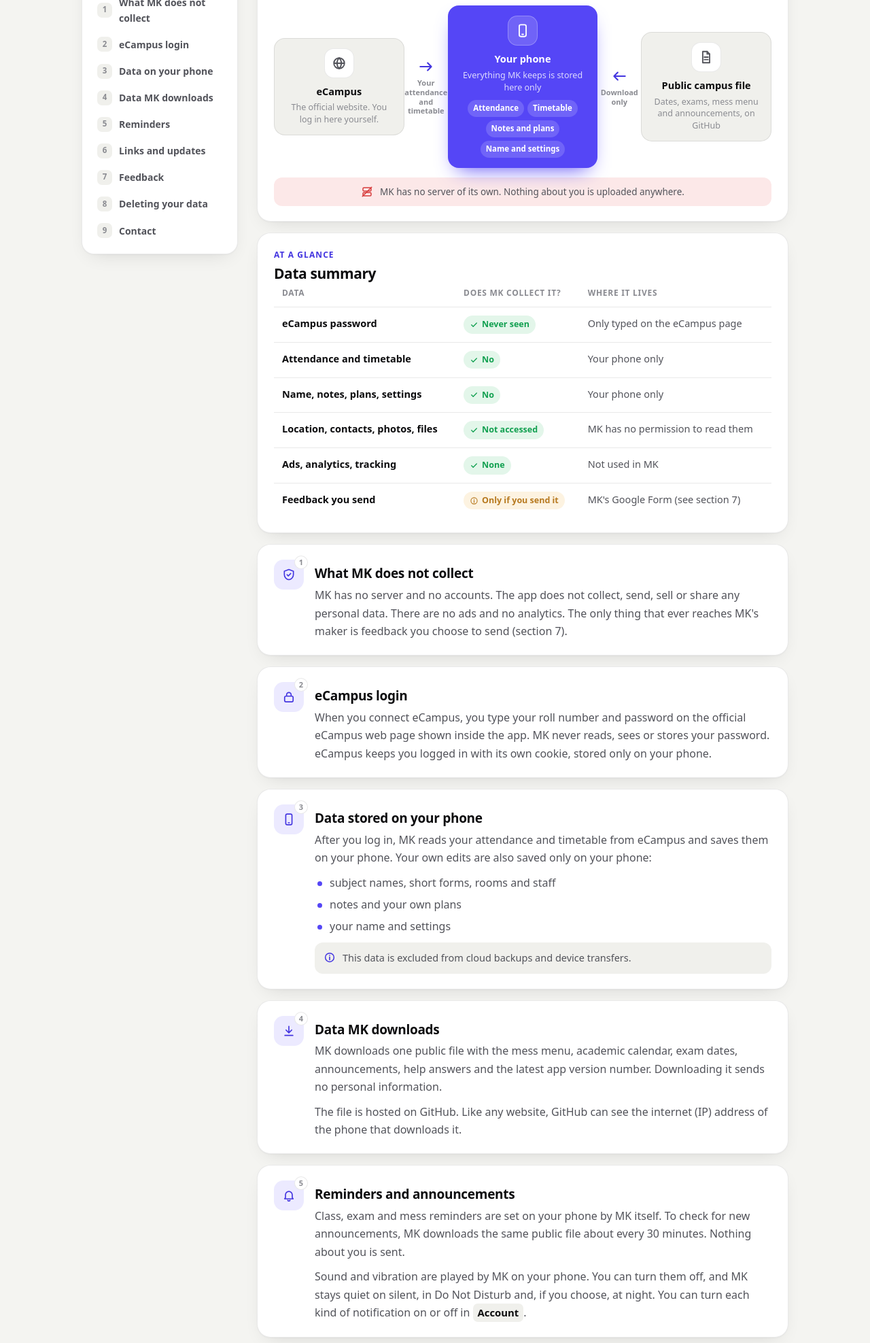
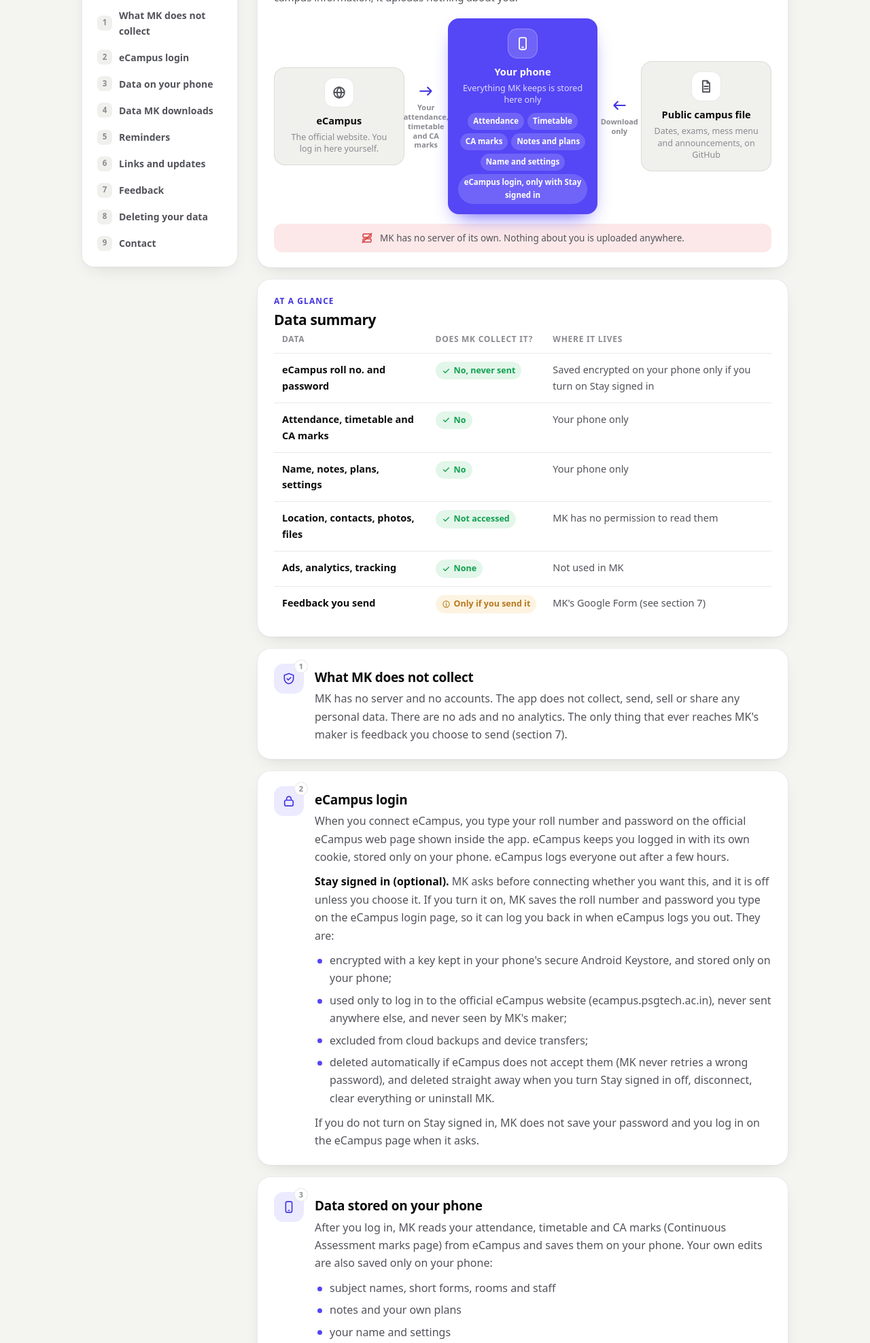
Before and after one commit to MK2406/mk-data, a plain HTML site: page privacy.html in a window 1280 px wide. Shown: the part 676-2651 px from the top of the page at 68% size. Drawn offline with Linux system fonts and the light colour scheme.

Commit message:
Add files via upload

```diff
--- a/privacy.html
+++ b/privacy.html
@@ -146,7 +146,7 @@ footer b{color:var(--ink2)}
   <h1>Your data stays on your phone. <span class="pz" role="img" aria-label="peace">✌️</span></h1>
   <p class="lead">MK is an unofficial app made by a student for students. It is not affiliated with, endorsed by or run by PSG Institutions.</p>
   <div class="pills">
-    <span class="pill"><svg><use href="#cal"/></svg>Last updated: 9 November 2026</span>
+    <span class="pill"><svg><use href="#cal"/></svg>Last updated: 13 November 2026</span>
     <span class="pill"><svg><use href="#clock"/></svg>2 minute read</span>
     <span class="pill"><svg><use href="#info"/></svg>Unofficial student app</span>
   </div>
@@ -155,7 +155,7 @@ footer b{color:var(--ink2)}
 <main><div class="wrap">
   <div class="glance" aria-label="At a glance">
     <div class="g"><i><svg class="i"><use href="#check"/></svg></i><div><b>No accounts or servers</b><span>MK has nowhere to send your data</span></div></div>
-    <div class="g"><i><svg class="i"><use href="#check"/></svg></i><div><b>Password never seen</b><span>You type it on the real eCampus page</span></div></div>
+    <div class="g"><i><svg class="i"><use href="#check"/></svg></i><div><b>Password stays on your phone</b><span>Saved only if you choose Stay signed in, encrypted</span></div></div>
     <div class="g"><i><svg class="i"><use href="#check"/></svg></i><div><b>No ads or analytics</b><span>No tracking of any kind</span></div></div>
     <div class="g"><i><svg class="i"><use href="#check"/></svg></i><div><b>Nothing sold or shared</b><span>Not to anyone, ever</span></div></div>
   </div>
@@ -182,9 +182,9 @@ footer b{color:var(--ink2)}
         <p class="sub">Your eCampus data goes from eCampus to your phone and stays there. MK only downloads public campus information; it uploads nothing about you.</p>
         <div class="flow">
           <div class="node"><div class="ni"><svg><use href="#globe"/></svg></div><b>eCampus</b><small>The official website. You log in here yourself.</small></div>
-          <div class="arr"><svg><use href="#arrow"/></svg>Your attendance and timetable</div>
+          <div class="arr"><svg><use href="#arrow"/></svg>Your attendance, timetable and CA marks</div>
           <div class="node me"><div class="ni"><svg><use href="#phone"/></svg></div><b>Your phone</b><small>Everything MK keeps is stored here only</small>
-            <ul><li>Attendance</li><li>Timetable</li><li>Notes and plans</li><li>Name and settings</li></ul></div>
+            <ul><li>Attendance</li><li>Timetable</li><li>CA marks</li><li>Notes and plans</li><li>Name and settings</li><li>eCampus login, only with Stay signed in</li></ul></div>
           <div class="arr"><svg><use href="#arrowL"/></svg>Download only</div>
           <div class="node"><div class="ni"><svg><use href="#file"/></svg></div><b>Public campus file</b><small>Dates, exams, mess menu and announcements, on GitHub</small></div>
         </div>
@@ -197,8 +197,8 @@ footer b{color:var(--ink2)}
         <table class="tbl">
           <thead><tr><th>Data</th><th>Does MK collect it?</th><th>Where it lives</th></tr></thead>
           <tbody>
-            <tr><td>eCampus password</td><td data-l="Does MK collect it?"><span class="tag t-ok"><svg><use href="#check"/></svg>Never seen</span></td><td data-l="Where it lives">Only typed on the eCampus page</td></tr>
-            <tr><td>Attendance and timetable</td><td data-l="Does MK collect it?"><span class="tag t-ok"><svg><use href="#check"/></svg>No</span></td><td data-l="Where it lives">Your phone only</td></tr>
+            <tr><td>eCampus roll no. and password</td><td data-l="Does MK collect it?"><span class="tag t-ok"><svg><use href="#check"/></svg>No, never sent</span></td><td data-l="Where it lives">Saved encrypted on your phone only if you turn on Stay signed in</td></tr>
+            <tr><td>Attendance, timetable and CA marks</td><td data-l="Does MK collect it?"><span class="tag t-ok"><svg><use href="#check"/></svg>No</span></td><td data-l="Where it lives">Your phone only</td></tr>
             <tr><td>Name, notes, plans, settings</td><td data-l="Does MK collect it?"><span class="tag t-ok"><svg><use href="#check"/></svg>No</span></td><td data-l="Where it lives">Your phone only</td></tr>
             <tr><td>Location, contacts, photos, files</td><td data-l="Does MK collect it?"><span class="tag t-ok"><svg><use href="#check"/></svg>Not accessed</span></td><td data-l="Where it lives">MK has no permission to read them</td></tr>
             <tr><td>Ads, analytics, tracking</td><td data-l="Does MK collect it?"><span class="tag t-ok"><svg><use href="#check"/></svg>None</span></td><td data-l="Where it lives">Not used in MK</td></tr>
@@ -213,11 +213,17 @@ footer b{color:var(--ink2)}
 
       <section class="sec" id="s2"><span class="ic"><svg><use href="#lock"/></svg><em>2</em></span><div>
         <h2>eCampus login</h2>
-        <p>When you connect eCampus, you type your roll number and password on the official eCampus web page shown inside the app. MK never reads, sees or stores your password. eCampus keeps you logged in with its own cookie, stored only on your phone.</p></div></section>
+        <p>When you connect eCampus, you type your roll number and password on the official eCampus web page shown inside the app. eCampus keeps you logged in with its own cookie, stored only on your phone. eCampus logs everyone out after a few hours.</p>
+        <p><b>Stay signed in (optional).</b> MK asks before connecting whether you want this, and it is off unless you choose it. If you turn it on, MK saves the roll number and password you type on the eCampus login page, so it can log you back in when eCampus logs you out. They are:</p>
+        <ul><li>encrypted with a key kept in your phone's secure Android Keystore, and stored only on your phone;</li>
+            <li>used only to log in to the official eCampus website (ecampus.psgtech.ac.in), never sent anywhere else, and never seen by MK's maker;</li>
+            <li>excluded from cloud backups and device transfers;</li>
+            <li>deleted automatically if eCampus does not accept them (MK never retries a wrong password), and deleted straight away when you turn Stay signed in off, disconnect, clear everything or uninstall MK.</li></ul>
+        <p>If you do not turn on Stay signed in, MK does not save your password and you log in on the eCampus page when it asks.</p></div></section>
 
       <section class="sec" id="s3"><span class="ic"><svg><use href="#phone"/></svg><em>3</em></span><div>
         <h2>Data stored on your phone</h2>
-        <p>After you log in, MK reads your attendance and timetable from eCampus and saves them on your phone. Your own edits are also saved only on your phone:</p>
+        <p>After you log in, MK reads your attendance, timetable and CA marks (Continuous Assessment marks page) from eCampus and saves them on your phone. Your own edits are also saved only on your phone:</p>
         <ul><li>subject names, short forms, rooms and staff</li><li>notes and your own plans</li><li>your name and settings</li></ul>
         <div class="hl"><svg class="i"><use href="#info"/></svg><span>This data is excluded from cloud backups and device transfers.</span></div></div></section>
 
@@ -244,7 +250,8 @@ footer b{color:var(--ink2)}
       <section class="sec" id="s8"><span class="ic"><svg><use href="#trash"/></svg><em>8</em></span><div id="delete">
         <h2>Deleting your data in MK – Campus Companion</h2>
         <p><b>Data on your phone</b> (attendance, timetable, notes, plans, name and settings) is deleted straight away when you do any of these:</p>
-        <ul><li><span class="path">Account → Disconnect</span> logs you out of eCampus and deletes your attendance and timetable.</li>
+        <ul><li><span class="path">Account → Disconnect</span> logs you out of eCampus and deletes your attendance, timetable, CA marks and any saved eCampus login.</li>
+            <li><span class="path">Account → Stay signed in</span> switched off deletes the saved eCampus login.</li>
             <li><span class="path">Account → Clear everything</span> deletes all of MK's data on your phone.</li>
             <li>Uninstalling MK deletes everything it stored.</li></ul>
         <p><b>Feedback you sent</b> through the feedback form is the only data MK's maker receives. To have it deleted, email <a href="mailto:mkapps2406@gmail.com?subject=Delete%20my%20MK%20feedback">mkapps2406@gmail.com</a> with the subject “Delete my MK feedback” and roughly when you sent it. It is deleted within 30 days and nothing is kept.</p>
```
